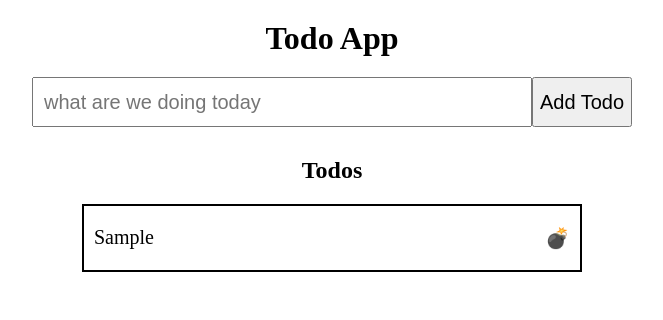
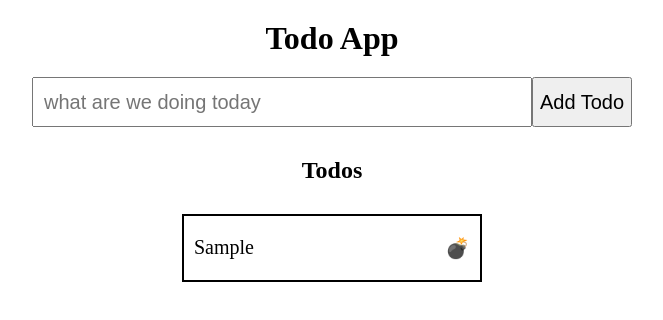
Before and after one commit to Hasan-Turkel/react-todo-app, a React (Create React App) app: page / in a window 1280 px wide. Both pictures are taken after typing "Sample" into the empty fields and a click on the button "Add Todo". Shown: the top 320 px of the page, without its empty margins (308-971 px from the left). Built offline with nearby package versions, Linux system fonts and the light colour scheme.

Commit message:
delete commit

```diff
--- a/src/components/Header.jsx
+++ b/src/components/Header.jsx
@@ -7,18 +7,17 @@ import Todolist from "./Todolist";
 const Header = () => {
 
 const [list, setList] = useState([])
-const [inner, setİnner] = useState()
+const [inner, setİnner] = useState("")
 
 const handleChange = (e) =>{
   setİnner(e.target.value)
 }
 
 const handleClick=()=>{
-  setList(arr=>[...list, {todo:(inner)}]);
-  setİnner("")
-
-console.log(list);}
-
+  setList([...list, {
+    id: new Date().getTime(),
+    todo:(inner),}]);
+    setİnner("")}
 
   return (
     <header>
@@ -27,9 +26,7 @@ console.log(list);}
         <button onClick={handleClick}>Add Todo</button>
         <main>
         <h2>Todos</h2>
-            {list.map((item, i)=>( <Todolist key={i}  content={item.todo}
-            />
-            ))}
+        <Todolist  setList = {setList} list={list}/>
         </main>
     </header>
   )
--- a/src/components/Todolist.jsx
+++ b/src/components/Todolist.jsx
@@ -1,15 +1,22 @@
 
 
-const Todolist = ({content}) => {
+const Todolist = ({setList, list}) => {
+  const handleDelete=(id)=>{
+    setList(list.filter((item)=>item.id!=id))
+
+  }
   return (
-    <div className="list">
-        <p>
-            {content}
-        </p>
-        <span>
-        💣
-        </span>
-    </div>
+  <main >
+    {list.map(({id, todo})=> (<div key={id}  className="list">
+  <p>
+      {todo}
+  </p>
+  <span onClick={()=>handleDelete(id)}>
+  💣
+  </span>
+</div>
+    ))}
+     </main>
   )
 }
 
```
